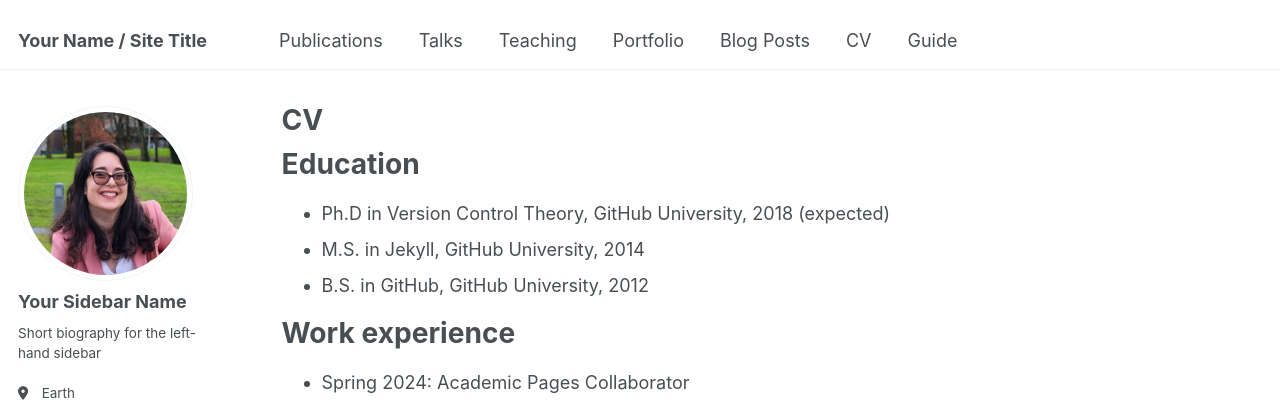
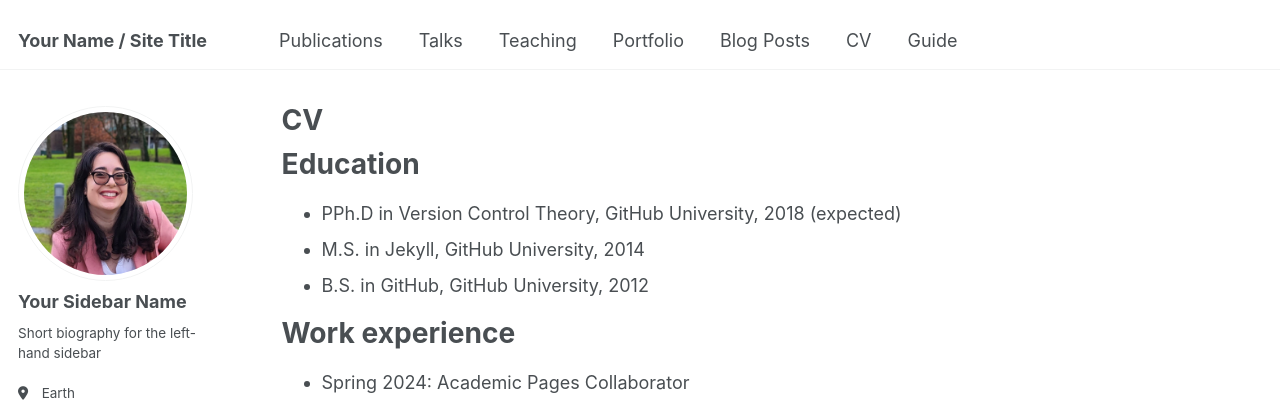
Before and after one commit to claudiabt/claudiabt.github.io, a Jekyll site: the page built from _pages/cv.md, in a window 1280 px wide and 900 px high. Shown: the top 402 px of the window. Built offline with Jekyll 4.4.1, drawn with Linux system fonts in a browser that asks for light colours; some web fonts are replaced.

Commit message:
Update cv.md

```diff
--- a/_pages/cv.md
+++ b/_pages/cv.md
@@ -11,7 +11,7 @@ redirect_from:
 
 Education
 ======
-* Ph.D in Version Control Theory, GitHub University, 2018 (expected)
+* PPh.D in Version Control Theory, GitHub University, 2018 (expected)
 * M.S. in Jekyll, GitHub University, 2014
 * B.S. in GitHub, GitHub University, 2012
 
```
